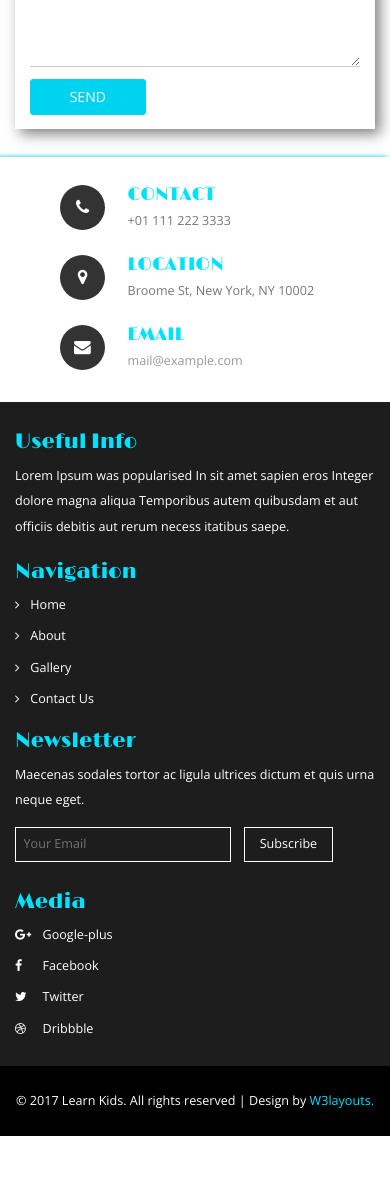
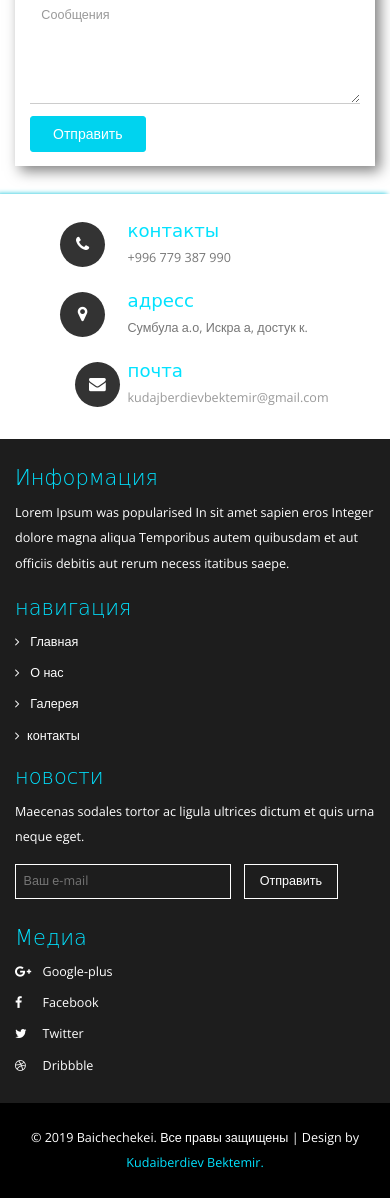
Before and after one commit to Bektemir1/Baichechekei, a plain HTML site: page contact.html in a window 390 px wide. Shown: the part 757-1955 px from the top of the page. Before the commit the page ends 1893 px from the top, so only its background shows below. Drawn offline with nearby package versions, Linux system fonts and the light colour scheme.

Commit message:
making contact

```diff
--- a/contact.html
+++ b/contact.html
@@ -7,7 +7,7 @@ License URL: http://creativecommons.org/licenses/by/3.0/
 <!DOCTYPE html>
 <html lang="en">
 <head>
-<title>Learn Kids an Education School Category Bootstrap Responsive website Template | Contact :: w3layouts</title>
+<title>Baichechekei</title>
 <meta name="viewport" content="width=device-width, initial-scale=1">
 <meta http-equiv="Content-Type" content="text/html; charset=utf-8" />
 <meta name="keywords" content="Learn Kids Responsive web template, Bootstrap Web Templates, Flat Web Templates, Android Compatible web template,
@@ -31,7 +31,7 @@ License URL: http://creativecommons.org/licenses/by/3.0/
 	<div class="header-w3layoutstop">
 		<div class="container">
 			<div class="hdr-w3left navbar-left">
-				<p><span class="glyphicon glyphicon-earphone"></span> +01 999 888 7777 </p>
+				<p><span class="glyphicon glyphicon-earphone"></span> +996 779 387 990 </p>
 			</div>
 			<div class="w3ls-bnr-icons social-icon navbar-right">
 				<a href="#" class="social-button twitter"><i class="fa fa-twitter"></i></a>
@@ -55,22 +55,17 @@ License URL: http://creativecommons.org/licenses/by/3.0/
 							<span class="icon-bar"></span>
 							<span class="icon-bar"></span>
 						</button>
-						<h1><a href="index.html">Learn Kids</a></h1>
+						<h1><a href="index.html">Baichechekei</a></h1>
 					</div>
 					<!-- Collect the nav links, forms, and other content for toggling -->
 					<div class="collapse navbar-collapse" id="bs-example-navbar-collapse-1">
 						<div class="w3menu navbar-right">
 							<ul class="nav navbar">
-								<li><a href="index.html">Home</a></li>
-								<li><a href="about.html">About</a></li>
-								<li><a href="gallery.html">Gallery</a></li>
-								<li><a href="#" class="dropdown-toggle" data-toggle="dropdown" role="button" aria-haspopup="true" aria-expanded="false"><span data-letters="Pages">Pages</span><span class="caret"></span></a>
-									<ul class="dropdown-menu">
-										<li><a href="icons.html">Web Icons</a></li>
-										<li><a href="codes.html">Short Codes</a></li>
-									</ul>
-								</li>
-								<li><a href="contact.html" class="active">Contact</a></li>
+								<li><a href="index.html">Главная</a></li>
+								<li><a href="about.html">О нас</a></li>
+								<li><a href="gallery.html">Галерея</a></li>
+								<li><a href="codes.html">Список детей</a></li>
+								<li><a href="contact.html" class="active">Контакты</a></li>
 							</ul>
 						</div>
 						<div class="clearfix"> </div>
@@ -80,7 +75,7 @@ License URL: http://creativecommons.org/licenses/by/3.0/
 			<!-- //navigation -->
 			<div class="banner-w3text w3layouts">
 				<div class="container">
-					<h2>LEARN KIDS</h2>
+					<h2>Байчечекей балдар бакчасы</h2>
 				</div>
 			</div>
 		</div>
@@ -89,7 +84,7 @@ License URL: http://creativecommons.org/licenses/by/3.0/
 	<!-- contact -->
 	<div class="contact">
 		<div class="container">
-			<h3 class="w3ls-title">Contact Us</h3>
+			<h3 class="w3ls-title">Наши контакты</h3>
 			<div class="contact-w3lsrow">
 				<div class="col-md-6 contact-left w3-agileits">
 					<iframe src="https://www.google.com/maps/embed?pb=!1m18!1m12!1m3!1d3023.9503398796587!2d-73.9940307!3d40.719109700000004!2m3!1f0!2f0!3f0!3m2!1i1024!2i768!4f13.1!3m3!1m2!1s0x89c25a27e2f24131%3A0x64ffc98d24069f02!2sCANADA!5e0!3m2!1sen!2sin!4v1441710758555" allowfullscreen></iframe>
@@ -98,7 +93,7 @@ License URL: http://creativecommons.org/licenses/by/3.0/
 					<form action="#" method="post">
 						<div class="styled-input agile-styled-input-top">
 							<input type="text" name="Name" required="">
-							<label>Name</label>
+							<label>Имя</label>
 							<span></span>
 						</div>
 						<div class="styled-input">
@@ -108,15 +103,15 @@ License URL: http://creativecommons.org/licenses/by/3.0/
 						</div>
 						<div class="styled-input">
 							<input type="text" name="Subject" required="">
-							<label>Subject</label>
+							<label>Тема</label>
 							<span></span>
 						</div>
 						<div class="styled-input">
 							<textarea name="Message" required=""></textarea>
-							<label>Message</label>
+							<label>Сообщения</label>
 							<span></span>
 						</div>
-						<input type="submit" value="SEND">
+						<input type="submit" value="Отправить">
 					</form>
 				</div>
 				<div class="clearfix"> </div>
@@ -133,8 +128,8 @@ License URL: http://creativecommons.org/licenses/by/3.0/
 						<i class="fa fa-phone" aria-hidden="true"></i>
 					</div>
 					<div class="col-xs-9 features-w3lright">
-						<h4>CONTACT</h4>
-						<p>+01 111 222 3333</p>
+						<h4>контакты</h4>
+						<p>+996 779 387 990</p>
 					</div>
 					<div class="clearfix"> </div>
 				</div>
@@ -143,18 +138,18 @@ License URL: http://creativecommons.org/licenses/by/3.0/
 						<i class="fa fa-map-marker" aria-hidden="true"></i>
 					</div>
 					<div class="col-xs-9 features-w3lright">
-						<h4>LOCATION</h4>
-						<p>Broome St, New York, NY 10002</p>
+						<h4>адресс</h4>
+						<p>Сумбула а.о, Искра а, достук к.</p>
 					</div>
 					<div class="clearfix"> </div>
 				</div>
 				<div class="col-md-4 features-w3grid">
-					<div class="col-xs-3 features-w3lleft">
+					<div class="col-xs-3 f  eatures-w3lleft">
 						<i class="fa fa-envelope" aria-hidden="true"></i>
 					</div>
 					<div class="col-xs-9 features-w3lright">
-						<h4>EMAIL</h4>
-						<p><a href="mailto:info@example.com"> mail@example.com</a></p>
+						<h4>почта</h4>
+						<p><a href="mailto:info@example.com"> kudajberdievbektemir@gmail.com</a></p>
 					</div>
 					<div class="clearfix"> </div>
 				</div>
@@ -168,29 +163,29 @@ License URL: http://creativecommons.org/licenses/by/3.0/
 		<div class="container">
 			<div class="footer-agileinfo">
 				<div class="col-md-3 col-sm-6 footer-grid">
-					<h3>Useful Info</h3>
+					<h3>Информация</h3>
 					<p>Lorem Ipsum was popularised In sit amet sapien eros Integer dolore magna aliqua Temporibus autem quibusdam et aut officiis debitis aut rerum necess itatibus saepe.</p>
 				</div>
 				<div class="col-md-3 col-sm-6 footer-grid footer-tags">
-					<h3>Navigation</h3>
+					<h3>навигация</h3>
 					<ul>
-						<li><a href="index.html"><i class="fa fa-angle-right"></i> Home</a></li>
-						<li><a href="about.html"><i class="fa fa-angle-right"></i> About</a></li>
-						<li><a href="gallery.html"><i class="fa fa-angle-right"></i> Gallery</a></li>
-						<li><a href="contact.html"><i class="fa fa-angle-right"></i> Contact Us</a></li>
+						<li><a href="index.html"><i class="fa fa-angle-right"></i> Главная</a></li>
+						<li><a href="about.html"><i class="fa fa-angle-right"></i> О нас</a></li>
+						<li><a href="gallery.html"><i class="fa fa-angle-right"></i> Галерея</a></li>
+						<li><a href="contact.html"><i class="fa fa-angle-right"></i>контакты</a></li>
 					</ul>
 				</div>
 				<div class="col-md-4 col-sm-6 footer-grid footer-review">
-					<h3>Newsletter</h3>
+					<h3>новости</h3>
 					<p>Maecenas sodales tortor ac ligula ultrices dictum et quis urna neque eget.</p>
 					<form action="#" method="post">
-						<input type="email" name="Email" placeholder="Your Email" required="">
-						<input type="submit" value="Subscribe">
+						<input type="email" name="Email" placeholder="Ваш е-mail" required="">
+						<input type="submit" value="Отправить">
 						<div class="clearfix"> </div>
 					</form>
 				</div>
 				<div class="col-md-2 col-sm-6 footer-grid w3social">
-					<h3>Media</h3>
+					<h3>Медиа</h3>
 					<ul>
 						<li><a href="#"><i class="fa fa-google-plus"></i>Google-plus</a></li>
 						<li><a href="#"><i class="fa fa-facebook"></i>Facebook</a></li>
@@ -204,7 +199,7 @@ License URL: http://creativecommons.org/licenses/by/3.0/
 	</div>
 	<div class="copy-right wthree">
 		<div class="container">
-			<p>© 2017 Learn Kids. All rights reserved | Design by <a href="http://w3layouts.com"> W3layouts.</a></p>
+			<p>© 2019 Baichechekei. Все правы защищены | Design by <a target="_blank" href="http://Bektemir1.github.io/Benjamin"> Kudaiberdiev Bektemir.</a></p>
 		</div>
 	</div>
 	<!-- //footer -->
```
Also changed, not shown: about.html (+4 -0 lines), codes.html (+8 -13 lines). Lines whose indentation alone changed are shown as unchanged.
